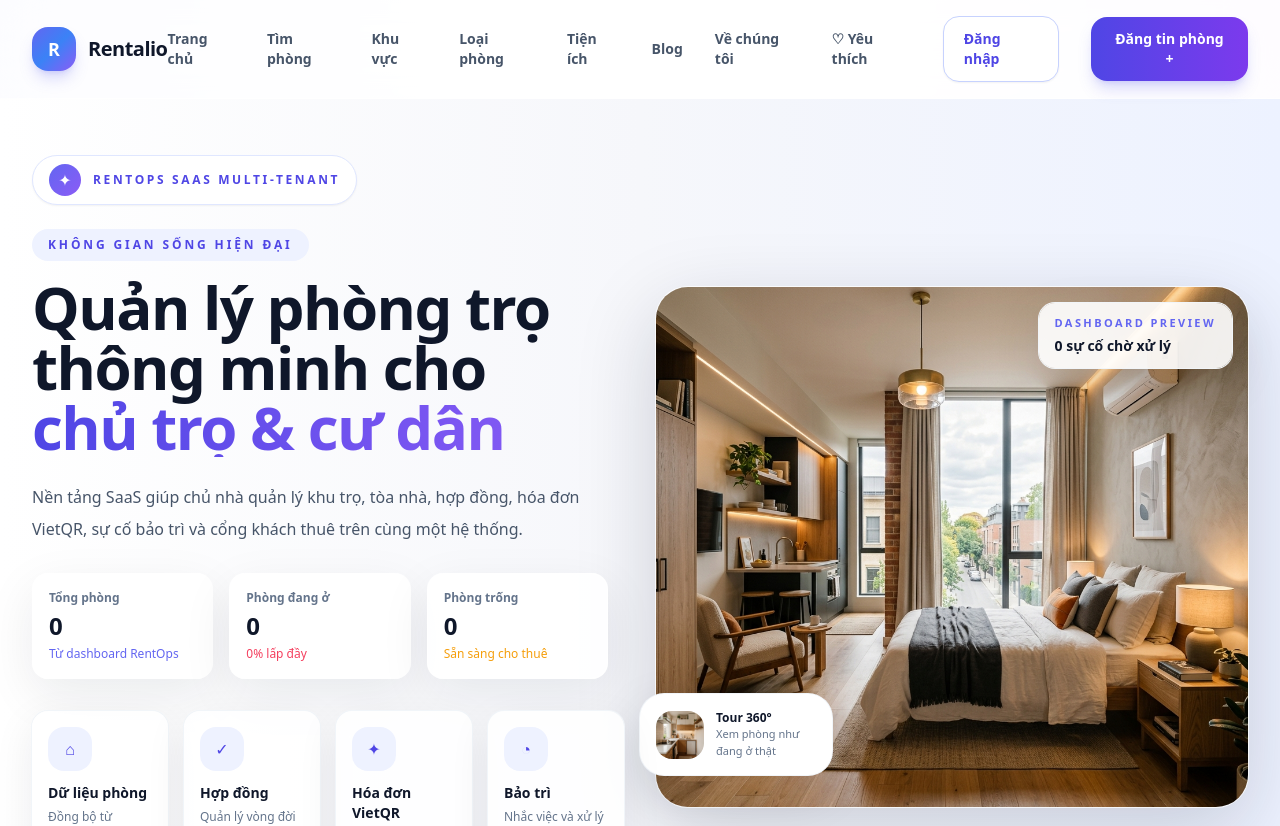
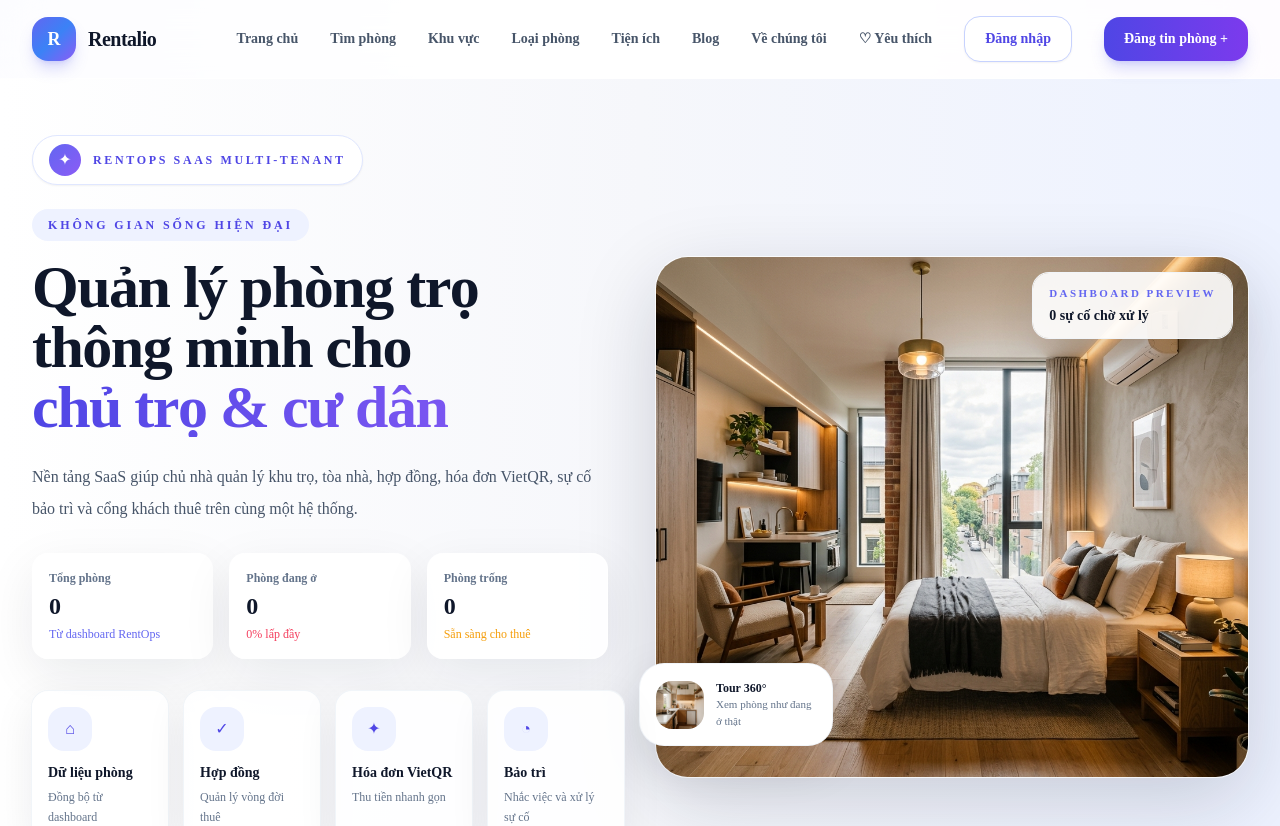
Before and after one commit to QuanhocIT/RentOps, a Vue app: page /landing in a window 1280 px wide. Shown: the top 826 px of the page. Built offline with nearby package versions, Linux system fonts and the light colour scheme; no server answers.

Commit message:
style: cap nhat cau hinh font va phong cach giao dien tong the

```diff
--- a/index.html
+++ b/index.html
@@ -5,11 +5,8 @@
     <link rel="icon" type="image/svg+xml" href="/vite.svg" />
     <meta name="viewport" content="width=device-width, initial-scale=1.0" />
     <title>RentOps - Nền tảng Quản lý Phòng trọ Multi-tenant</title>
-    <link rel="preconnect" href="https://fonts.googleapis.com">
-    <link rel="preconnect" href="https://fonts.gstatic.com" crossorigin>
-    <link href="https://fonts.googleapis.com/css2?family=Plus+Jakarta+Sans:wght@400;500;600;700&display=swap" rel="stylesheet">
   </head>
-  <body class="bg-slate-50 text-slate-900 font-['Plus_Jakarta_Sans',sans-serif] antialiased">
+  <body class="bg-slate-50 text-slate-900 font-sans antialiased">
     <div id="app"></div>
     <script type="module" src="/src/main.js"></script>
   </body>
--- a/src/style.css
+++ b/src/style.css
@@ -12,7 +12,7 @@
   body {
     margin: 0;
     min-height: 100vh;
-    font-family: 'Plus Jakarta Sans', system-ui, -apple-system, BlinkMacSystemFont, 'Segoe UI', Roboto, Oxygen, Ubuntu, Cantarell, sans-serif;
+    font-family: "Times New Roman", Times, serif;
     background-color: #f8fafc;
     color: #334155;
     overflow-x: hidden;
--- a/tailwind.config.js
+++ b/tailwind.config.js
@@ -5,7 +5,12 @@ export default {
     "./src/**/*.{vue,js,ts,jsx,tsx}",
   ],
   theme: {
-    extend: {},
+    extend: {
+      fontFamily: {
+        sans: ['"Times New Roman"', 'Times', 'serif'],
+        serif: ['"Times New Roman"', 'Times', 'serif'],
+      },
+    },
   },
   plugins: [],
 }
```
Also changed, not shown: src/App.vue (line endings or trailing spaces).
